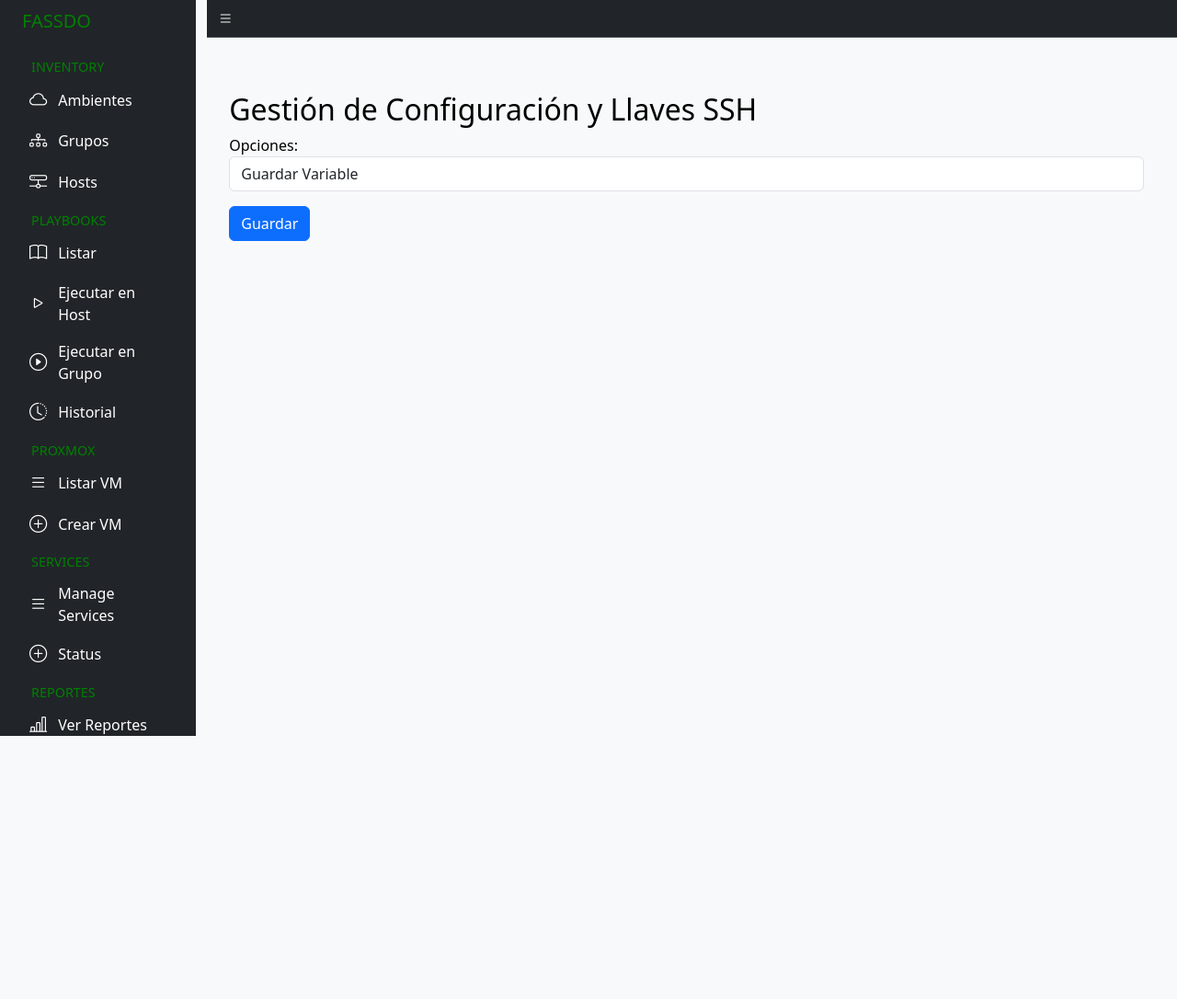
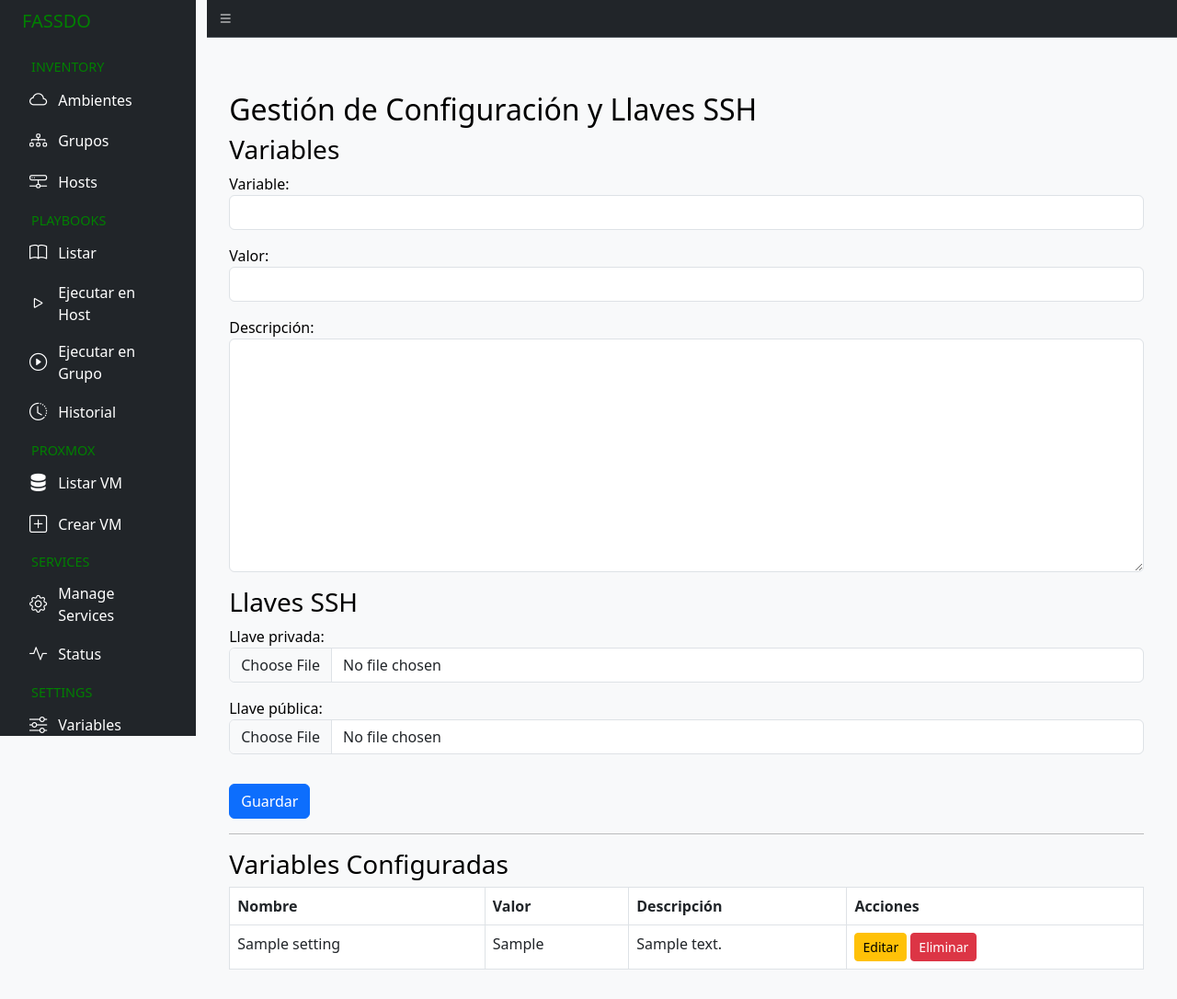
Before and after one commit to htheran/fassdo, a Django app: page /settings/manage/ in a window 1280 px wide. Shown: the whole page at 92% size. Before the commit the page ends 800 px from the top, so only its background shows below. Run offline with Django 5.2, Linux system fonts and the light colour scheme; tables that the repository leaves empty hold one stand-in row (values such as "Sample post"); some libraries are stand-ins or nearby versions.

Commit message:
Se arreglan los iconos del navbar, se estable conexión por db a proxmox, se optimiza la app settings y se crean las variables

```diff
--- a/settings/forms.py
+++ b/settings/forms.py
@@ -1,20 +1,14 @@
+# forms.py
 from django import forms
 from .models import Setting, SSHKey
-
-class ServiceManagerForm(forms.Form):
-    option = forms.ChoiceField(
-        choices=[('variable', 'Guardar Variable'), ('ssh', 'Subir Llave SSH')],
-        widget=forms.Select(attrs={'class': 'form-control', 'onchange': 'this.form.submit();'}),
-        label="Opciones"
-    )
 
 class SettingForm(forms.ModelForm):
     class Meta:
         model = Setting
-        fields = ['key', 'value', 'description']
+        fields = ['name', 'value', 'description']
         widgets = {
-            'key': forms.TextInput(attrs={'class': 'form-control'}),
-            'value': forms.Textarea(attrs={'class': 'form-control'}),
+            'name': forms.TextInput(attrs={'class': 'form-control'}),
+            'value': forms.TextInput(attrs={'class': 'form-control'}),
             'description': forms.Textarea(attrs={'class': 'form-control'}),
         }
 
--- a/settings/models.py
+++ b/settings/models.py
@@ -1,29 +1,20 @@
-
-# Create your models here.
 from django.db import models
 import os
 
 def upload_ssh_key_path(instance, filename):
-    # Guardar las llaves SSH en la carpeta 'media/ssh_keys'
-    return os.path.join('ssh_keys', filename)
+    return os.path.join('ssh_keys/proxmox/', filename)
 
 class Setting(models.Model):
-    key = models.CharField(max_length=100, unique=True)
-    value = models.TextField()
-    description = models.TextField(blank=True, null=True)
+    name = models.CharField(max_length=100, unique=True, verbose_name="Variable")
+    value = models.TextField(blank=True, null=True, verbose_name="Valor")
+    description = models.TextField(blank=True, null=True, verbose_name="Descripción")
 
     def __str__(self):
-        return self.key
+        return f"{self.name}"
 
 class SSHKey(models.Model):
-    private_key = models.FileField(upload_to=upload_ssh_key_path)
-    public_key = models.FileField(upload_to=upload_ssh_key_path)
-
-    def save(self, *args, **kwargs):
-        super().save(*args, **kwargs)
-        # Establecer permisos correctos para las llaves
-        os.chmod(self.private_key.path, 0o600)
-        os.chmod(self.public_key.path, 0o755)
+    private_key = models.FileField(upload_to=upload_ssh_key_path, blank=True, null=True, verbose_name="Llave privada")
+    public_key = models.FileField(upload_to=upload_ssh_key_path, blank=True, null=True, verbose_name="Llave pública")
 
     def __str__(self):
-        return "SSH Keys"
+        return "Llaves SSH"
--- a/settings/urls.py
+++ b/settings/urls.py
@@ -1,6 +1,9 @@
+# urls.py
 from django.urls import path
 from . import views
 
 urlpatterns = [
     path('manage/', views.manage_settings, name='manage_settings'),
+    path('manage/<int:setting_id>/', views.manage_settings, name='edit_setting'),
+    path('delete/<int:setting_id>/', views.delete_setting, name='delete_setting'),
 ]
--- a/settings/views.py
+++ b/settings/views.py
@@ -1,30 +1,52 @@
+from django.shortcuts import render
 
 # Create your views here.
-from django.shortcuts import render, redirect
-from .forms import ServiceManagerForm, SettingForm, SSHKeyForm
+# views.py
+from django.shortcuts import render, redirect, get_object_or_404
+from .forms import SettingForm, SSHKeyForm
+from .models import Setting, SSHKey
+from django.contrib import messages
 
-def manage_settings(request):
-    selected_option = None
-    form = ServiceManagerForm(request.POST or None)
-    setting_form = None
-    ssh_form = None
+# Manejar creación y edición
+def manage_settings(request, setting_id=None):
+    if setting_id:
+        setting = get_object_or_404(Setting, id=setting_id)
+        message_action = "editada"
+    else:
+        setting = None
+        message_action = "creada"
 
-    if form.is_valid():
-        selected_option = form.cleaned_data.get('option')
-        if selected_option == 'variable':
-            setting_form = SettingForm(request.POST)
-            if setting_form.is_valid():
-                setting_form.save()
-                return redirect('manage_settings')
-        elif selected_option == 'ssh':
-            ssh_form = SSHKeyForm(request.POST, request.FILES)
-            if ssh_form.is_valid():
-                ssh_form.save()
-                return redirect('manage_settings')
+    if request.method == 'POST':
+        setting_form = SettingForm(request.POST, instance=setting)
+        ssh_form = SSHKeyForm(request.POST, request.FILES)
 
-    return render(request, 'settings/manage_settings.html', {
-        'form': form,
+        if setting_form.is_valid():
+            setting_form.save()
+            messages.success(request, f"Configuración {message_action} correctamente.")
+            return redirect('manage_settings')
+
+        if ssh_form.is_valid():
+            ssh_form.save()
+            messages.success(request, "Llaves SSH guardadas correctamente.")
+            return redirect('manage_settings')
+
+    else:
+        setting_form = SettingForm(instance=setting)
+        ssh_form = SSHKeyForm()
+
+    settings = Setting.objects.all()
+
+    context = {
         'setting_form': setting_form,
         'ssh_form': ssh_form,
-        'selected_option': selected_option
-    })
+        'settings': settings
+    }
+
+    return render(request, 'settings/manage_settings.html', context)
+
+# Eliminar configuración
+def delete_setting(request, setting_id):
+    setting = get_object_or_404(Setting, id=setting_id)
+    setting.delete()
+    messages.success(request, "Configuración eliminada correctamente.")
+    return redirect('manage_settings')
--- a/templates/base/base.html
+++ b/templates/base/base.html
@@ -154,13 +154,13 @@
                     <ul class="nav nav-pills flex-column mb-sm-auto mb-0 align-items-center align-items-sm-start">
                         <li class="nav-item">
                             <a href="{% url 'list_vms' %}" class="nav-link">
-                                <i class="bi bi-list"></i>
+                                <i class="bi bi-server"></i> <!-- Icono representando servidores o VMs -->
                                 <span class="ms-1 d-none d-sm-inline">Listar VM</span>
                             </a>
                         </li>
                         <li class="nav-item">
                             <a href="{% url 'create_vm' %}" class="nav-link">
-                                <i class="bi bi-plus-circle"></i>
+                                <i class="bi bi-plus-square"></i> <!-- Icono de crear nueva VM -->
                                 <span class="ms-1 d-none d-sm-inline">Crear VM</span>
                             </a>
                         </li>
@@ -171,36 +171,37 @@
                     <ul class="nav nav-pills flex-column mb-sm-auto mb-0 align-items-center align-items-sm-start">
                         <li class="nav-item">
                             <a href="{% url 'manage_services' %}" class="nav-link">
-                                <i class="bi bi-list"></i>
+                                <i class="bi bi-gear"></i> <!-- Icono de configuración para gestionar servicios -->
                                 <span class="ms-1 d-none d-sm-inline">Manage Services</span>
                             </a>
                         </li>
                         <li class="nav-item">
                             <a href="{% url 'host_status' %}" class="nav-link">
-                                <i class="bi bi-plus-circle"></i>
+                                <i class="bi bi-activity"></i> <!-- Icono de estado o monitoreo -->
                                 <span class="ms-1 d-none d-sm-inline">Status</span>
                             </a>
                         </li>
                     </ul>
 
-                    <!-- Sección: Reportes -->
-                    <h6 class="section-title">Reportes</h6>
+                    <!-- Sección: Configuración -->
+                    <h6 class="section-title">SETTINGS</h6>
                     <ul class="nav nav-pills flex-column mb-sm-auto mb-0 align-items-center align-items-sm-start">
                         <li class="nav-item">
                             <a href="{% url 'manage_settings' %}" class="nav-link">
-                                <i class="bi bi-bar-chart-line"></i>
-                                <span class="ms-1 d-none d-sm-inline">Ver Reportes</span>
+                                <i class="bi bi-sliders"></i> <!-- Icono de sliders para representar variables y configuración -->
+                                <span class="ms-1 d-none d-sm-inline">Variables</span>
                             </a>
                         </li>
                         <li class="nav-item">
                             <a href="#" class="nav-link">
-                                <i class="bi bi-file-earmark-text"></i>
-                                <span class="ms-1 d-none d-sm-inline">Generar Reporte</span>
+                                <i class="bi bi-gear-wide"></i> <!-- Icono de engranaje para la generación o gestión -->
+                                <span class="ms-1 d-none d-sm-inline">Generar</span>
                             </a>
                         </li>
                     </ul>
+
+                    </div>
                 </div>
-            </div>
 
             <!-- Main Content -->
             <div id="main-content" class="col py-3 content">
--- a/templates/settings/manage_settings.html
+++ b/templates/settings/manage_settings.html
@@ -4,19 +4,43 @@
 <div class="container mt-4">
     <h2>Gestión de Configuración y Llaves SSH</h2>
 
+    <!-- Formulario de configuración -->
     <form method="post" enctype="multipart/form-data">
         {% csrf_token %}
-        {{ form.as_p }}
+        <h3>Variables</h3>
+        {{ setting_form.as_p }}
 
-        {% if selected_option == 'variable' %}
-            <h3>Guardar Variable</h3>
-            {{ setting_form.as_p }}
-        {% elif selected_option == 'ssh' %}
-            <h3>Subir Llaves SSH</h3>
-            {{ ssh_form.as_p }}
-        {% endif %}
+        <h3>Llaves SSH</h3>
+        {{ ssh_form.as_p }}
 
-        <button type="submit" class="btn btn-primary">Guardar</button>
+        <button type="submit" class="btn btn-primary mt-3">Guardar</button>
     </form>
+
+    <hr>
+
+    <h3>Variables Configuradas</h3>
+    <table class="table table-bordered">
+        <thead>
+            <tr>
+                <th>Nombre</th>
+                <th>Valor</th>
+                <th>Descripción</th>
+                <th>Acciones</th>
+            </tr>
+        </thead>
+        <tbody>
+            {% for setting in settings %}
+                <tr>
+                    <td>{{ setting.name }}</td>
+                    <td>{{ setting.value }}</td>
+                    <td>{{ setting.description }}</td>
+                    <td>
+                        <a href="{% url 'edit_setting' setting.id %}" class="btn btn-warning btn-sm">Editar</a>
+                        <a href="{% url 'delete_setting' setting.id %}" class="btn btn-danger btn-sm">Eliminar</a>
+                    </td>
+                </tr>
+            {% endfor %}
+        </tbody>
+    </table>
 </div>
 {% endblock %}
```
Also changed, not shown: proxmox_app/utils.py (added, +27 -0 lines), proxmox_app/views.py (+82 -27 lines), service_manager/migrations/0001_initial.py (added), settings/migrations/0001_initial.py.
